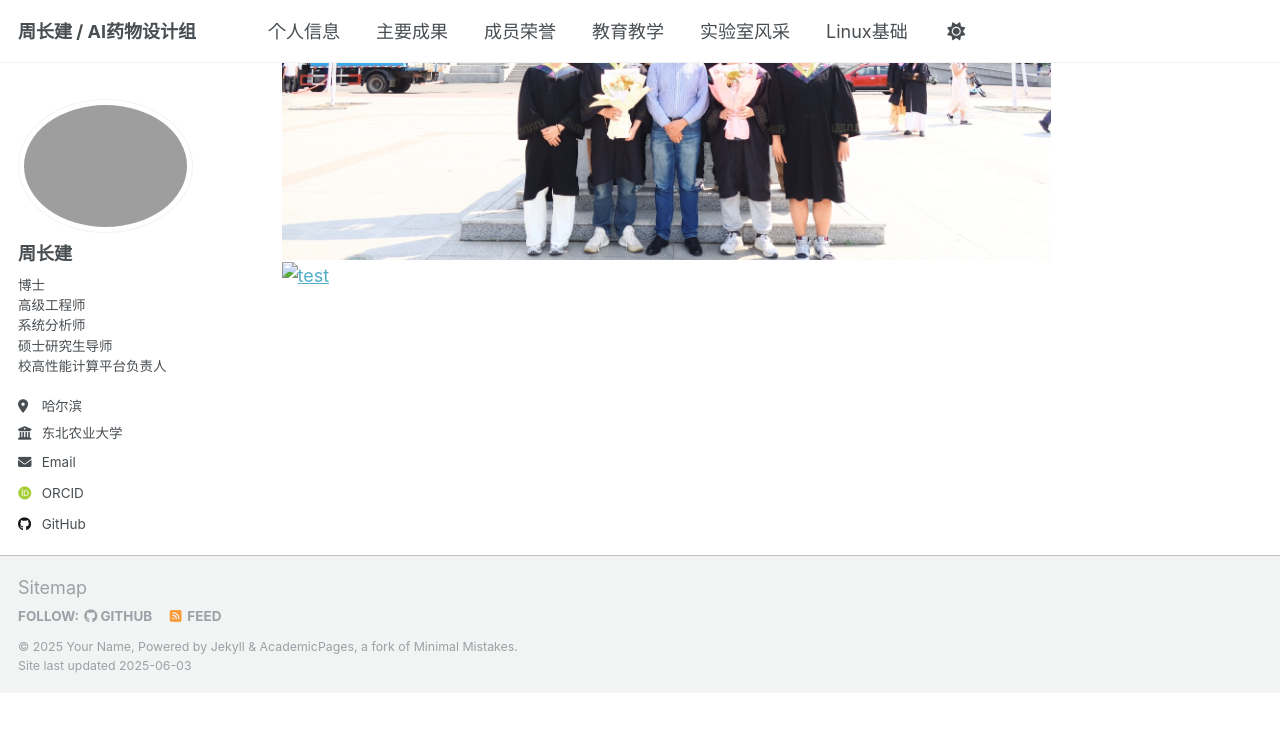
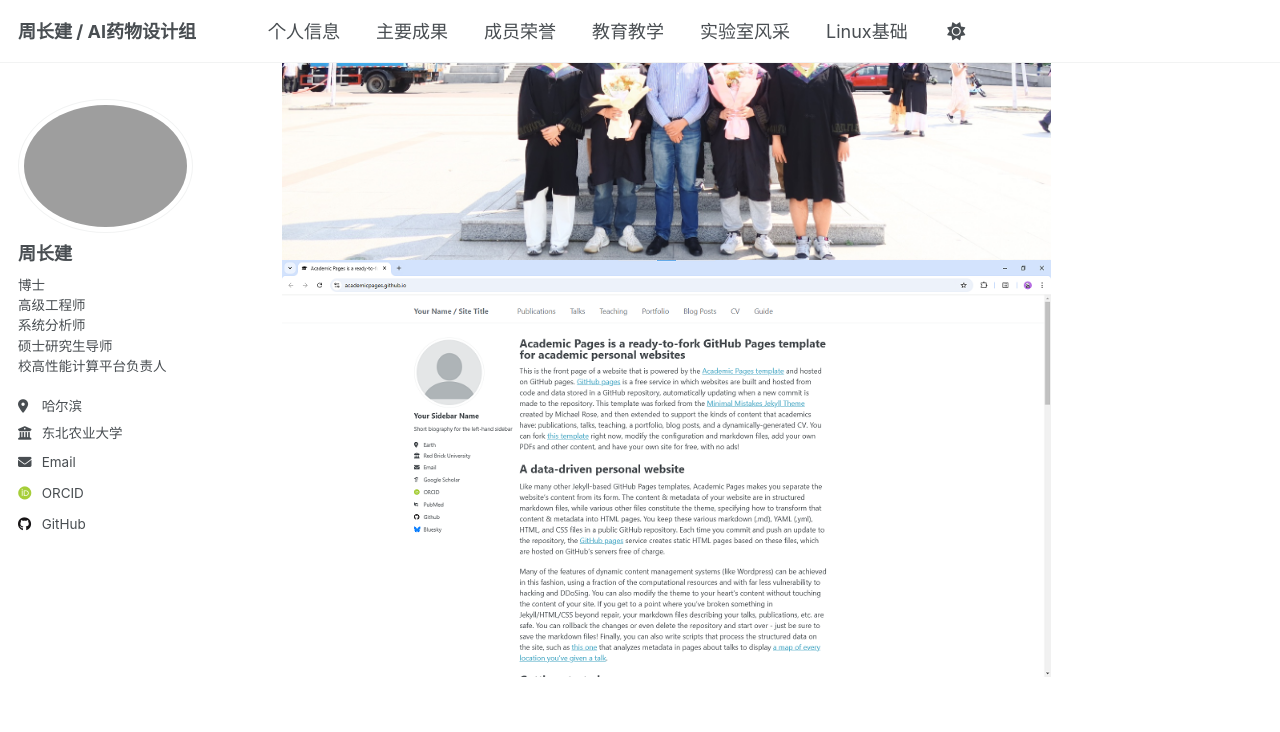
Before and after one commit to HPC-NEAU/zhoucj, a Jekyll site: the page built from _pages/markdown.md, in a window 1280 px wide and 900 px high, scrolled down 444 px. Shown: the top 732 px of the window. Built offline with Jekyll 4.4.1, drawn with Linux system fonts in a browser that asks for light colours; some web fonts are replaced; before the commit the page ends 1137 px from its top, so only the background shows below that.

Commit message:
Update markdown.md

```diff
--- a/_pages/markdown.md
+++ b/_pages/markdown.md
@@ -11,4 +11,4 @@ redirect_from:
 7777
 
 ![校长与实验室毕业生合影](https://hpc-neau.github.io/zhoucj//images/IMG_5645.JPG)
-![test](homepage.png)
+![test](/images/homepage.png)
```
